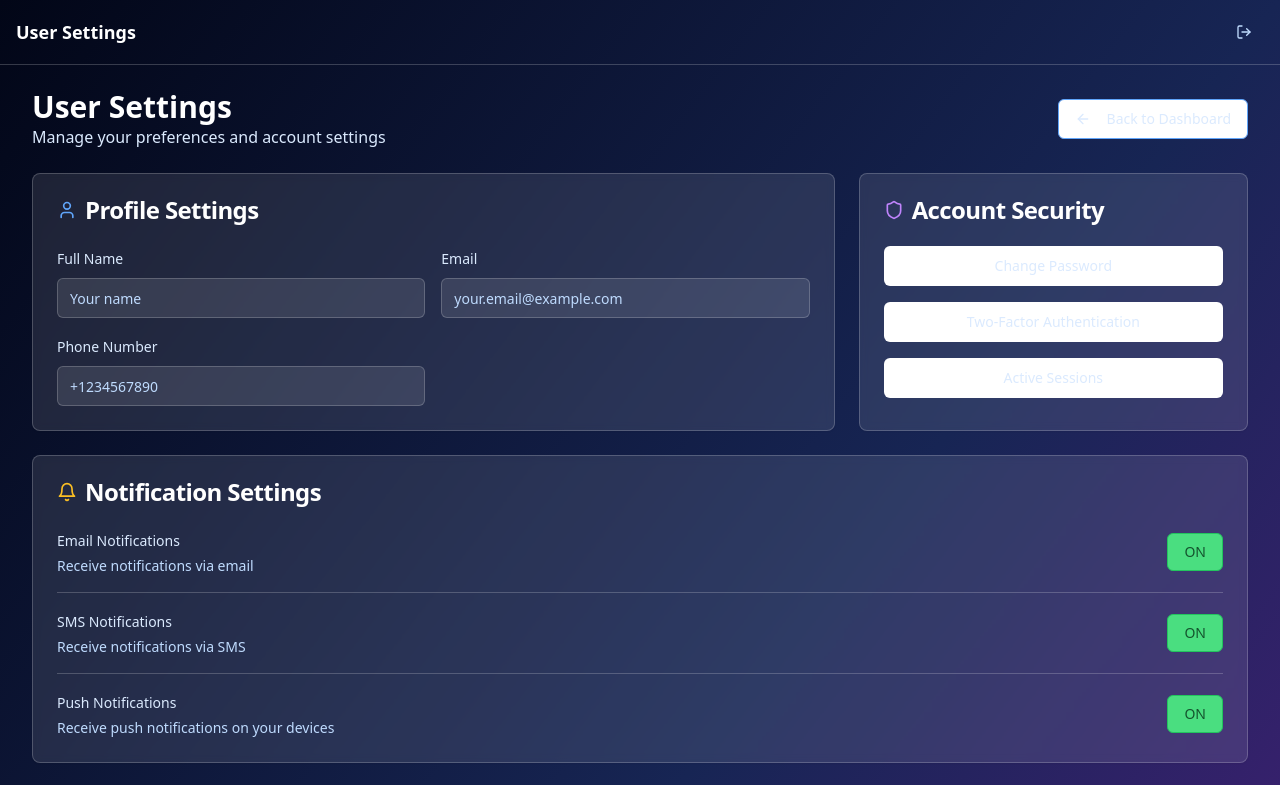
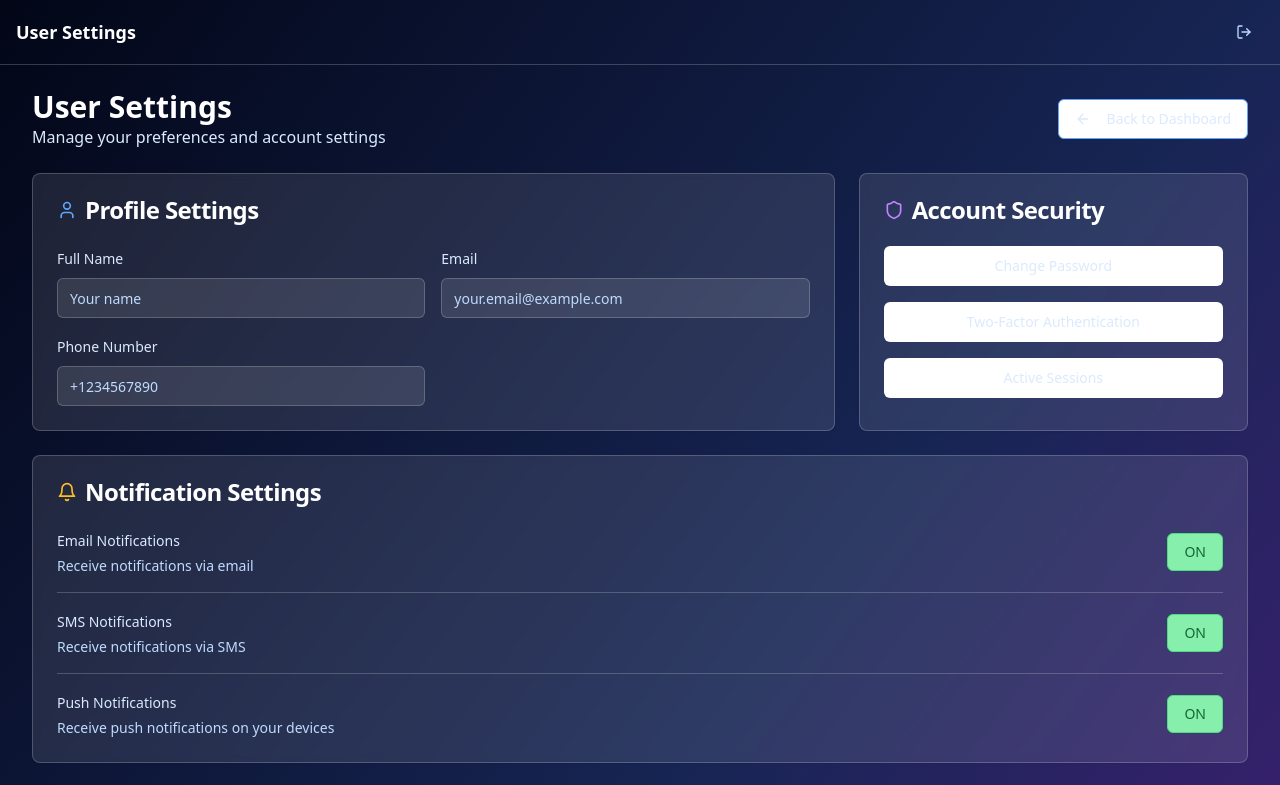
Before and after one commit to apresroc/tk-messaging, a React (Vite) app: page /settings in a window 1280 px wide. Shown: the top 785 px of the page. Built offline with nearby package versions, Linux system fonts and the light colour scheme.

Commit message:
[dyad] Made toggle buttons lighter with improved contrast - wrote 1 file(s)

```diff
--- a/src/components/user/UserSettings.tsx
+++ b/src/components/user/UserSettings.tsx
@@ -138,8 +138,8 @@ const UserSettings = () => {
         onClick={onToggle}
         className={`px-4 py-2 text-sm font-medium rounded-md transition-colors ${
           isOn
-            ? 'bg-green-400 text-green-900 border border-green-500'
-            : 'bg-red-400 text-red-900 border border-red-500'
+            ? 'bg-green-300 text-green-800 border border-green-400'
+            : 'bg-red-300 text-red-800 border border-red-400'
         }`}
       >
         {isOn ? 'ON' : 'OFF'}
```
